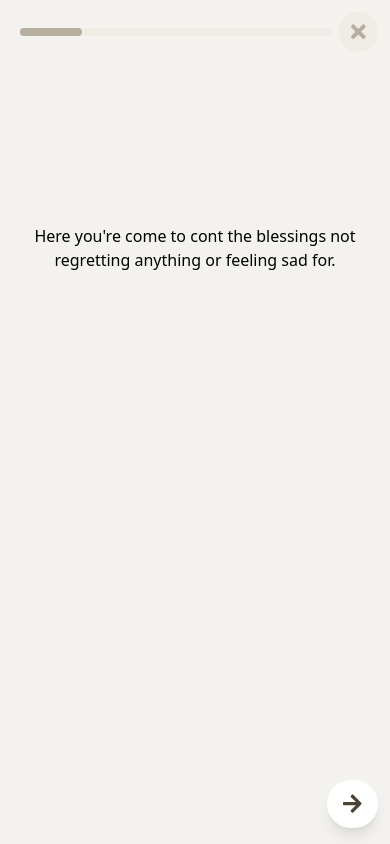
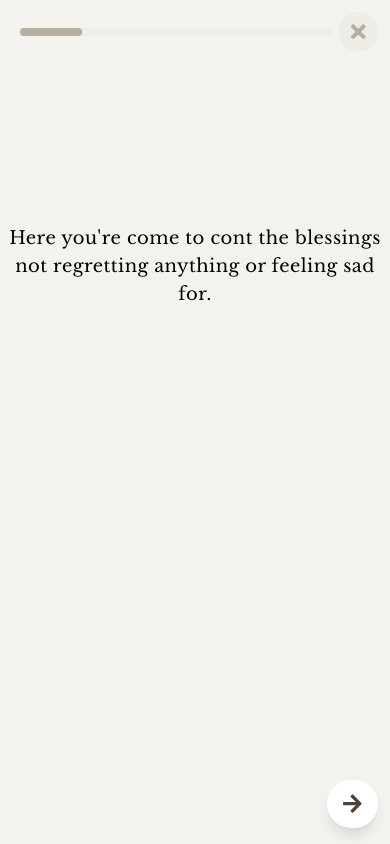
Before and after one commit to chavda-bhavik/journal-web, a React (Vite) app: page /journal in a window 390 px wide. Built offline with nearby package versions, Linux system fonts and the light colour scheme.

Commit message:
finalize responsivness

```diff
--- a/src/pages/journal/SectionQuote/SectionQuote.tsx
+++ b/src/pages/journal/SectionQuote/SectionQuote.tsx
@@ -26,7 +26,7 @@ export const SectionQuote: React.FC<SectionQuoteProps> = ({
                 close={onCloseClick}
                 progressPercentage={progressPercentage}
             />
-            <p className="max-w-sm mx-auto text-center mt-40">{quote}</p>
+            <p className="max-w-sm mx-auto text-center mt-40 font-highlights text-lg md:text-2xl leading-7 tracking-wide">{quote}</p>
             <FixedBottomContainer>
                 <IconButton
                     className="float-right"
--- a/src/store/journal/Actions.ts
+++ b/src/store/journal/Actions.ts
@@ -140,9 +140,10 @@ export const makeJournal =
             // add
             newJournals = [...journals, { ...journalToBeUpdated }];
             newJournals = newJournals.sort(
-                (jour1, jour2) => Number(jour1.date) - Number(jour2.date),
+                (jour1, jour2) => Number(jour2.date) - Number(jour1.date),
             );
         }
+        console.log(newJournals);
         setJournals(newJournals, dispatch);
         dispatch(
             journal({
```
